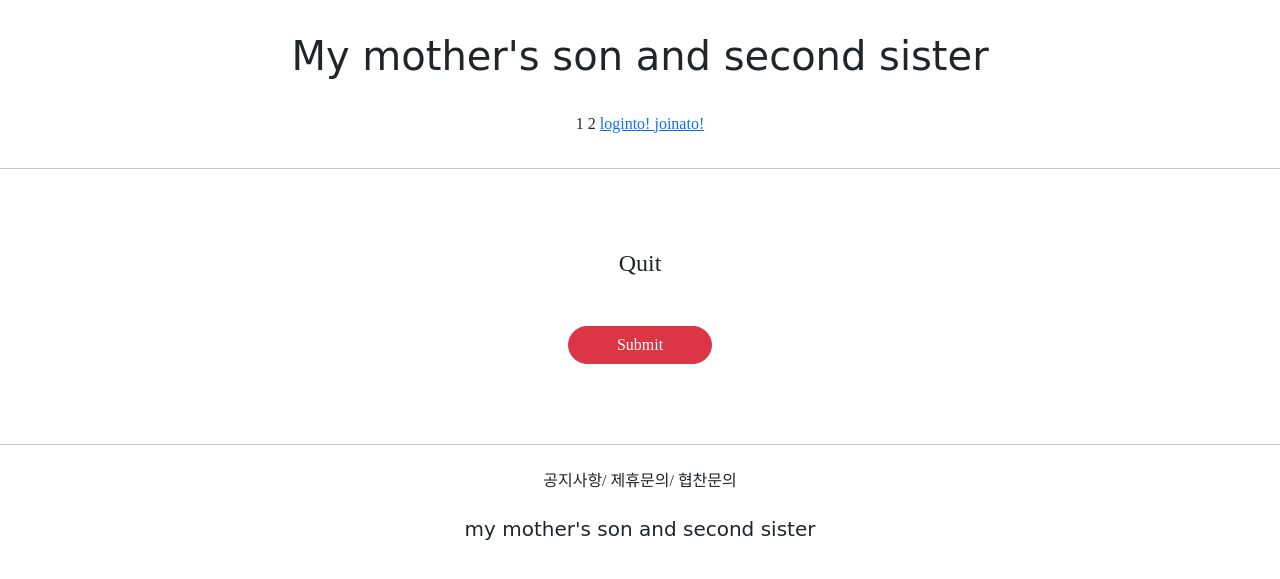
After one commit to inrainy/gis_web_application2, a Django app: page /accounts/delete/1 in a window 1280 px wide. The commit adds this page. Shown: the top 579 px of the page. Run offline with Django 3.2, Linux system fonts and the light colour scheme; tables that the repository leaves empty hold one stand-in row (values such as "Sample post"); parts of the project's set-up code (start-up, migrations or seed data) failed here and were passed over; some libraries are stand-ins or nearby versions; some web fonts are replaced.

Commit message:
7.20.webapplication2.8

```diff
--- /dev/null
+++ b/accountapp/templates/accountapp/delete.html
@@ -0,0 +1,23 @@
+{% extends 'base.html' %}
+
+{% block content %}
+
+
+    <div class="text-center mw-500 m-auto">
+        <div class="m-5">
+            <h4>Quit</h4>
+        </div>
+
+        <div>
+            <Form action="{% url 'accountapp:delete' pk=target_user.pk %}" method="post">
+                {% csrf_token %}
+
+                <div class="m-5">
+                <input type="submit"
+                       class="btn btn-danger rounded-pill px-5">
+                </div>
+
+            </Form>
+        </div>
+    </div>
+{%  endblock %}
--- a/accountapp/templates/accountapp/detail.html
+++ b/accountapp/templates/accountapp/detail.html
@@ -15,6 +15,11 @@
                 Update Info
             </a>
         </div>
+        <div>
+            <a href="{% url 'accountapp:delete' pk=target_user.pk %}">
+                Quit
+            </a>
+        </div>
     </div>
 
 {%  endblock %}
--- a/accountapp/urls.py
+++ b/accountapp/urls.py
@@ -1,7 +1,7 @@
 from django.contrib.auth.views import LoginView, LogoutView
 from django.urls import path
 
-from accountapp.views import hi_world, AccountCreateView, AccountDetailView, AccountUpdateView
+from accountapp.views import hi_world, AccountCreateView, AccountDetailView, AccountUpdateView, AccountDeleteView
 
 app_name = 'accountapp'
 
@@ -17,5 +17,7 @@ urlpatterns = [
 
     path('detail/<int:pk>', AccountDetailView.as_view(), name='detail'),
 
-    path('update/<int:pk>', AccountUpdateView.as_view(), name='update')
+    path('update/<int:pk>', AccountUpdateView.as_view(), name='update'),
+
+    path('delete/<int:pk>', AccountDeleteView.as_view(), name='delete')
 ]
--- a/accountapp/views.py
+++ b/accountapp/views.py
@@ -3,7 +3,7 @@ from django.contrib.auth.models import User
 from django.http import HttpResponse, HttpResponseRedirect
 from django.shortcuts import render
 from django.urls import reverse, reverse_lazy
-from django.views.generic import CreateView, DetailView, UpdateView
+from django.views.generic import CreateView, DetailView, UpdateView, DeleteView
 
 from accountapp.models import NewModel
 
@@ -41,3 +41,9 @@ class AccountUpdateView(UpdateView):
     context_object_name = 'target_user'
     success_url = reverse_lazy('accountapp:hi_world')
     template_name = 'accountapp/update.html'
+
+class AccountDeleteView(DeleteView):
+    model = User
+    context_object_name = 'target_user'
+    success_url = reverse_lazy('accountapp:hi_world')
+    template_name = 'accountapp/delete.html'
```
